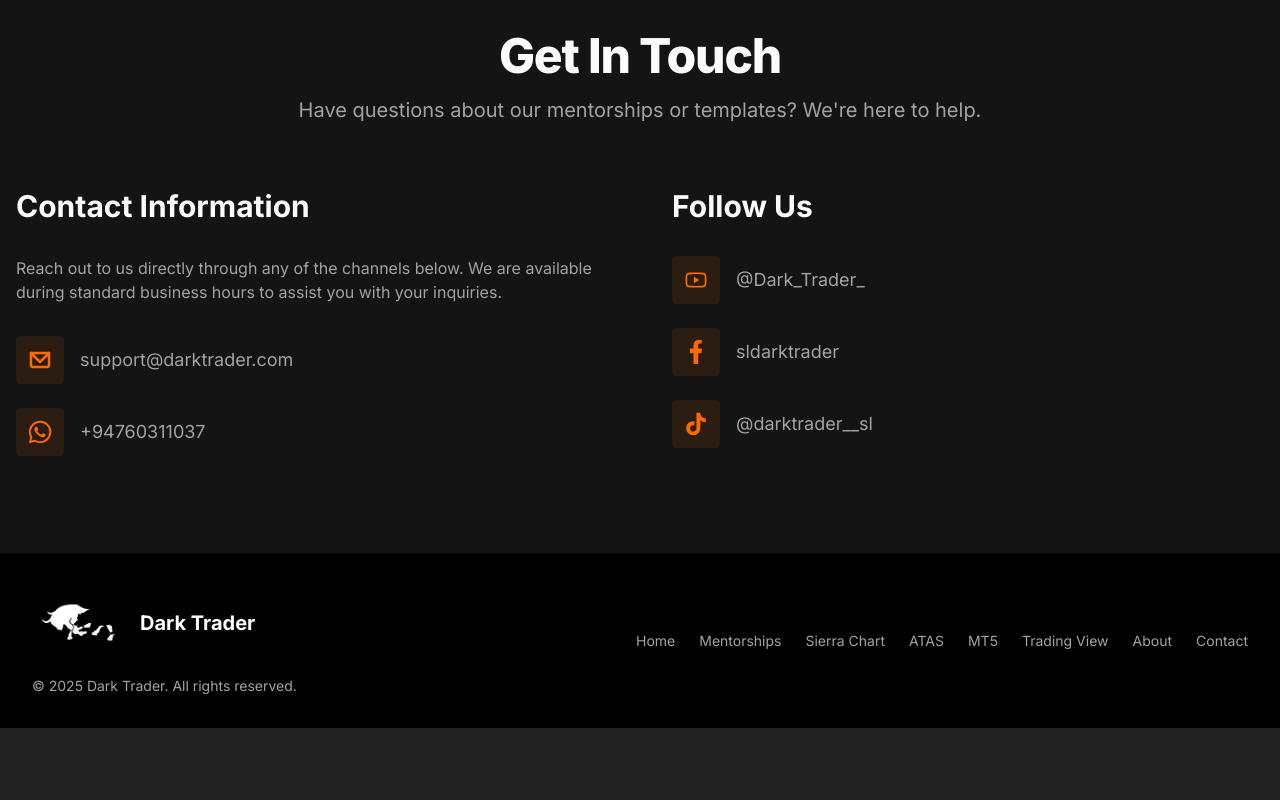
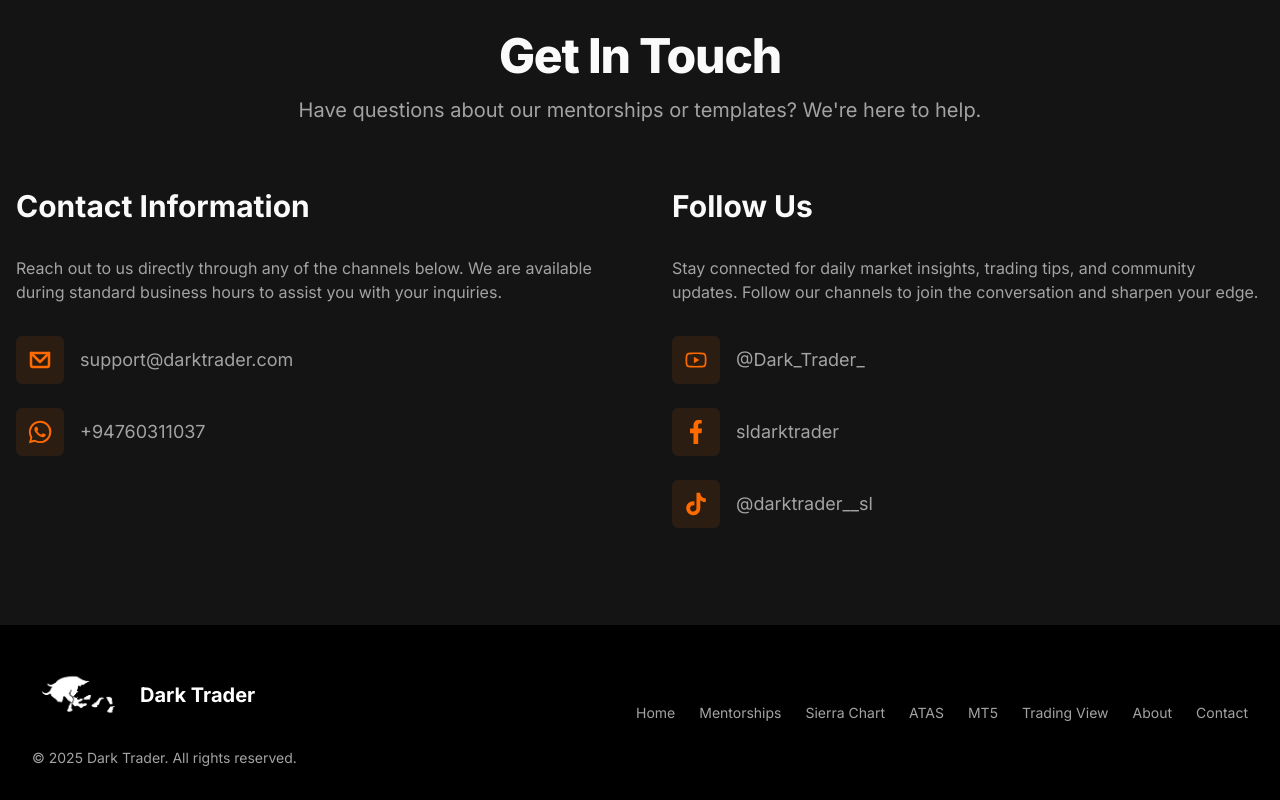
Before and after one commit to samithw/darktweb, a Next.js app: page / in a window 1280 px wide. Shown: the part 10282-11082 px from the top of the page. Before the commit the page ends 11010 px from the top, so only its background shows below. Built offline with nearby package versions, Linux system fonts and the light colour scheme.

Commit message:
on under follow us section, add a description about extra values these s

```diff
--- a/src/components/page/contact-section.tsx
+++ b/src/components/page/contact-section.tsx
@@ -16,8 +16,8 @@ export default function ContactSection() {
                 </div>
                 <div className="mt-16 grid grid-cols-1 lg:grid-cols-2 gap-16 items-start">
                     <div className="space-y-8">
-                        <h2 className="text-3xl font-bold text-foreground text-center lg:text-left">Contact Information</h2>
-                        <p className="text-muted-foreground text-center lg:text-left">
+                        <h2 className="text-3xl font-bold text-foreground text-left">Contact Information</h2>
+                        <p className="text-muted-foreground text-left">
                             Reach out to us directly through any of the channels below. We are available during standard business hours to assist you with your inquiries.
                         </p>
                         <div className="space-y-6">
@@ -36,7 +36,10 @@ export default function ContactSection() {
                         </div>
                     </div>
                     <div className="space-y-8">
-                        <h2 className="text-3xl font-bold text-foreground text-center lg:text-left">Follow Us</h2>
+                        <h2 className="text-3xl font-bold text-foreground text-left">Follow Us</h2>
+                        <p className="text-muted-foreground text-left">
+                            Stay connected for daily market insights, trading tips, and community updates. Follow our channels to join the conversation and sharpen your edge.
+                        </p>
                         <div className="space-y-6">
                             {socialLinks.map((social, index) => (
                                 <div key={index} className="flex items-center gap-4">
```
